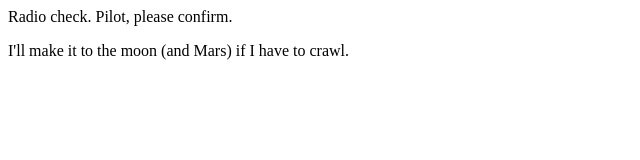
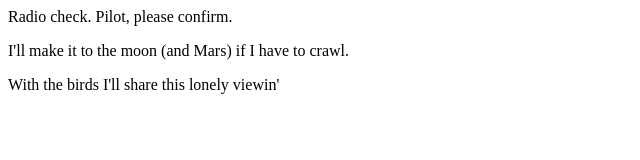
Before and after one commit to katyshally/communication-log, a plain HTML site: page index.html in a window 1280 px wide. Shown: the whole page, without its empty margins (0-640 px from the left). Drawn offline with Linux system fonts and the light colour scheme.

Commit message:
Added third line to log.

```diff
--- a/index.html
+++ b/index.html
@@ -2,5 +2,6 @@
    <body>
       <p>Radio check. Pilot, please confirm.</p>
       <p>I'll make it to the moon (and Mars) if I have to crawl.</p>
+      <p>With the birds I'll share this lonely viewin'</p>
    </body>
 </html>
```
